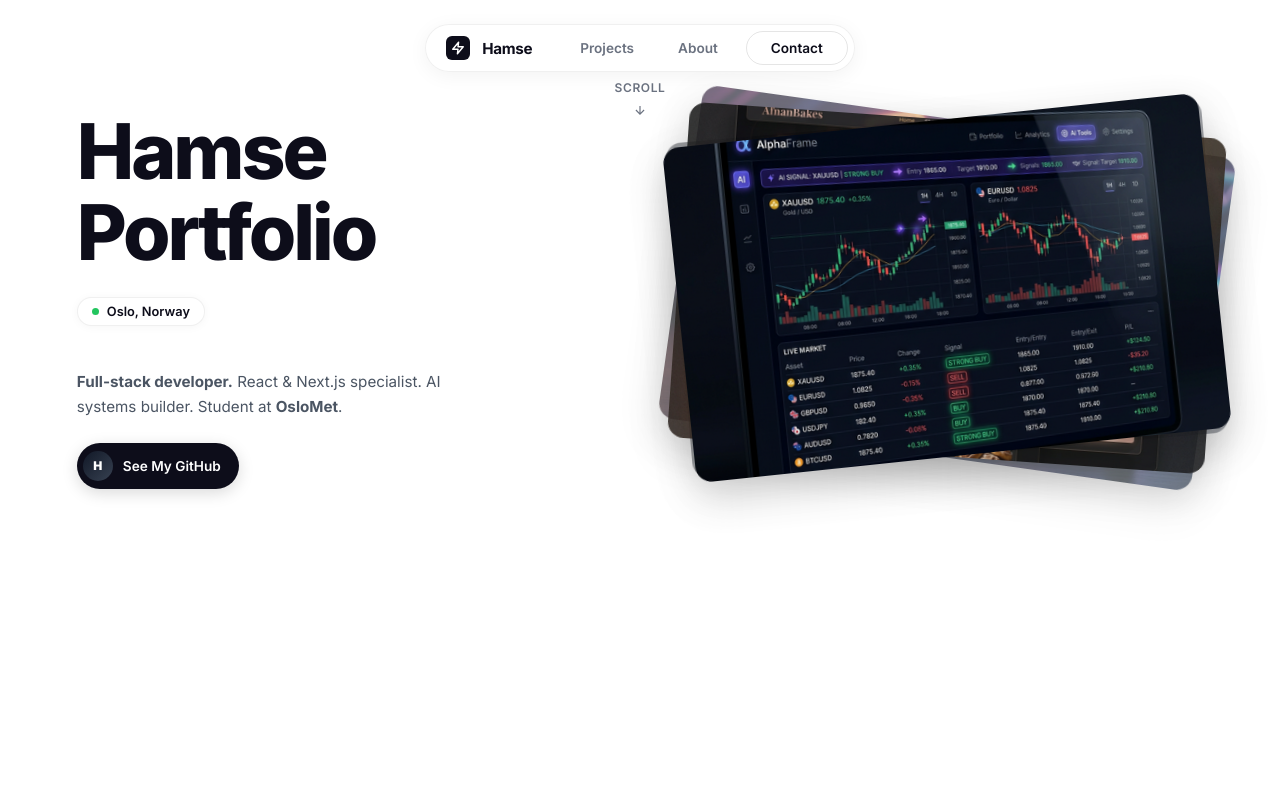
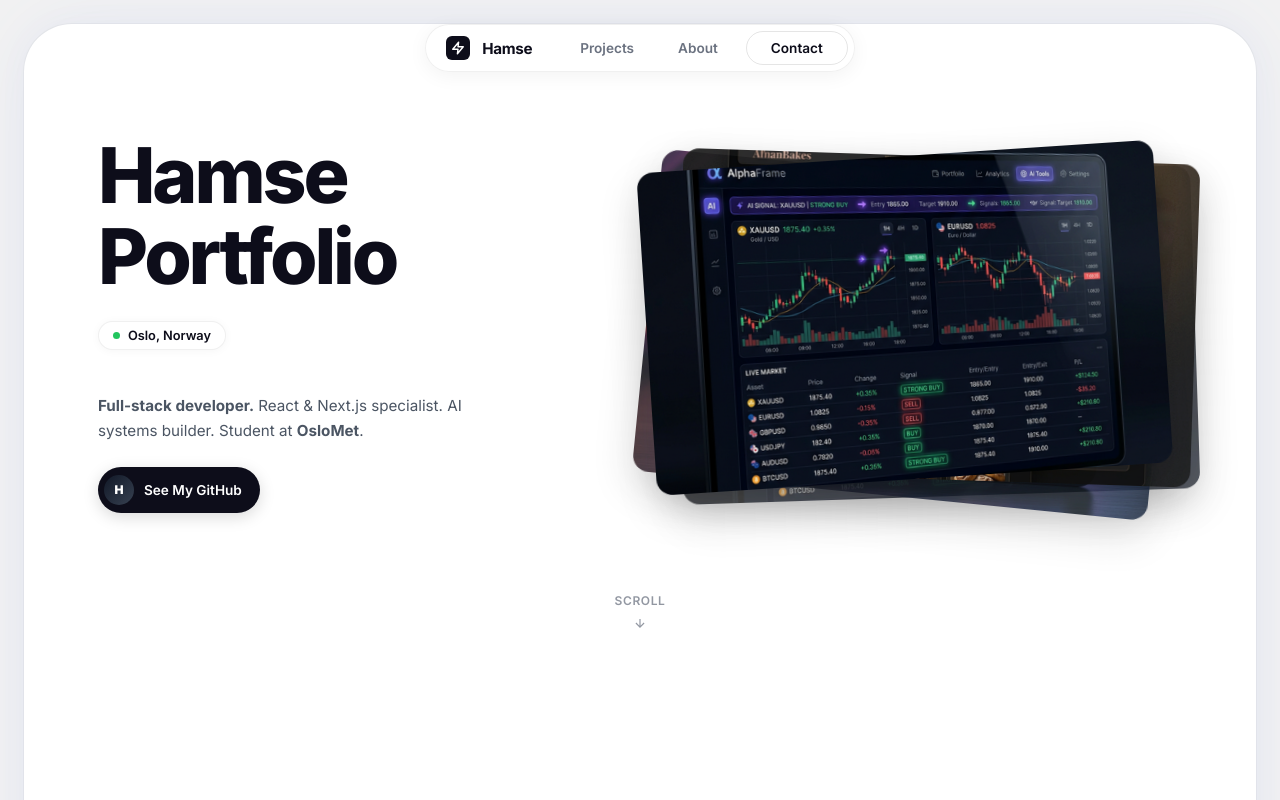
Before and after one commit to xamseslb/Hamse-portfolio, a Next.js app in the folder next-app/: page / in a window 1280 px wide. Shown: the top 800 px of the page. Built offline with nearby package versions, Linux system fonts and the light colour scheme.

Commit message:
style: adjust scroll animation bounds to trigger instantly on mouse movement

```diff
--- a/next-app/src/app/page.js
+++ b/next-app/src/app/page.js
@@ -8,9 +8,13 @@
   return (
     <div className={styles.page}>
       <Nav />
-      <HeroSection />
-      <ContactSection />
-      <Footer />
+      <div className={styles.container}>
+        <main>
+          <HeroSection />
+          <ContactSection />
+        </main>
+        <Footer />
+      </div>
     </div>
   );
 }
--- a/next-app/src/app/page.module.css
+++ b/next-app/src/app/page.module.css
@@ -2,5 +2,35 @@
   position: relative;
   z-index: 1;
   min-height: 100vh;
-  overflow-x: hidden;
+  padding: 24px 24px;
+  background: #f2f2f2;
 }
+
+.container {
+  max-width: 1500px;
+  /* limits width */
+  margin: 0 auto;
+  /* centers it */
+  background: #ffffff;
+  border-radius: 48px;
+  min-height: calc(100vh - 48px);
+  position: relative;
+  overflow: visible;
+  /* so sticky nav works, or clip x if needed */
+  overflow-x: clip;
+  box-shadow:
+    0 0 80px rgba(100, 130, 240, 0.08),
+    0 0 30px rgba(100, 130, 240, 0.04),
+    0 0 0 1px rgba(0, 0, 0, 0.03);
+}
+
+@media (max-width: 900px) {
+  .page {
+    padding: 12px;
+  }
+
+  .container {
+    border-radius: 32px;
+    min-height: calc(100vh - 24px);
+  }
+}
--- a/next-app/src/components/HeroSection.jsx
+++ b/next-app/src/components/HeroSection.jsx
@@ -13,13 +13,11 @@
 ];
 
 function ProjectCard({ project, progress, stackRotate, fromX, fromY, toX, toY, zIdx, stackOpacity }) {
-    // Austin's layout has the animation happen over the full 0 -> 1 range
-    // so that even the slightest scroll adjusts the cards, keeping it 1:1 responsive
-    const x = useTransform(progress, [0, 1], [fromX, toX]);
-    const y = useTransform(progress, [0, 1], [fromY, toY]);
-    const rotate = useTransform(progress, [0, 1], [stackRotate, 0]);
-    const opacity = useTransform(progress, [0, 0.15], [stackOpacity, 1]);
-    const infoOpacity = useTransform(progress, [0.6, 0.9], [0, 1]);
+    const x = useTransform(progress, [0, 0.35], [fromX, toX]);
+    const y = useTransform(progress, [0, 0.35], [fromY, toY]);
+    const rotate = useTransform(progress, [0, 0.35], [stackRotate, 0]);
+    const opacity = useTransform(progress, [0, 0.05], [stackOpacity, 1]);
+    const infoOpacity = useTransform(progress, [0.15, 0.35], [0, 1]);
 
     return (
         <motion.a
@@ -54,26 +52,28 @@
         offset: ['start start', 'end end'],
     });
 
-    // RESTORED SPRING: The scroll felt "stiff" and "hard" without it.
-    // We use a highly responsive, tight spring to give that fluid Austin feel
+    // A very light, single spring physics wrapper to give Austin's "free" feeling without the heavy stutter
     const smoothProgress = useSpring(scrollYProgress, {
-        stiffness: 150,
-        damping: 22,
-        mass: 0.5,
-        restDelta: 0.0001
+        stiffness: 120,
+        damping: 24,
+        restDelta: 0.001
     });
 
-    const headingOpacity = useTransform(smoothProgress, [0.1, 0.3], [0, 1]);
-    const headingY = useTransform(smoothProgress, [0.1, 0.3], [30, 0]);
+    const headingOpacity = useTransform(smoothProgress, [0.2, 0.35], [0, 1]);
+    const headingY = useTransform(smoothProgress, [0.2, 0.35], [20, 0]);
 
-    const dividerOpacity = useTransform(smoothProgress, [0.05, 0.2], [0, 1]);
-    const scrollHintOp = useTransform(smoothProgress, [0, 0.05], [1, 0]);
-    const viewMoreOp = useTransform(smoothProgress, [0.8, 1], [0, 1]);
+    const dividerOpacity = useTransform(smoothProgress, [0.15, 0.3], [0, 1]);
+    const scrollHintOp = useTransform(smoothProgress, [0, 0.08], [1, 0]);
+    const viewMoreOp = useTransform(smoothProgress, [0.65, 0.75], [0, 1]);
 
     return (
         <section ref={containerRef} className={styles.scrollContainer}>
 
-            {/* LAYER 1: Normal document flow. Hero text scrolls away naturally. */}
+            {/*
+        LAYER 1: Normal document flow.
+        This is why it felt rigid before - the hero text couldn't scroll away naturally.
+        Now it will scroll up as the user moves down, exposing the background gracefully.
+      */}
             <div className={styles.normalFlowContent}>
                 <div className={styles.heroText}>
                     <h1 className={styles.heroName}>
@@ -102,6 +102,7 @@
                     </a>
                 </div>
 
+                {/* Scroll hint naturally situated in the document flow */}
                 <motion.div
                     className={styles.scrollHintRaw}
                     style={{ opacity: scrollHintOp }}
@@ -113,61 +114,64 @@
                 </motion.div>
             </div>
 
-            {/* LAYER 2: The sticky cards viewport */}
+            {/*
+        LAYER 2: The sticky cards.
+        They stay frozen on the screen while the heroText scrolls up behind them.
+      */}
             <div className={styles.stickyCardsViewport}>
 
+                {/* Divider line that appears over time */}
                 <motion.div className={styles.divider} style={{ opacity: dividerOpacity }} />
 
+                {/* "Latest Projects" heading fades in */}
                 <motion.div className={styles.gridHeading} style={{ opacity: headingOpacity, y: headingY }}>
                     <h2 className={styles.latestTitle}>Latest Projects</h2>
                 </motion.div>
 
+                {/* Project Cards */}
                 <div className={styles.cardsWrapper}>
-                    {/* Card 0: AlphaFrame (Top Left) */}
                     <ProjectCard
                         project={PROJECTS[0]}
                         progress={smoothProgress}
-                        stackRotate={-6}
+                        stackRotate={-4}
                         fromX={0} fromY={0}
-                        toX={-550} toY={180}
+                        toX={-500} toY={200}
                         zIdx={4}
                         stackOpacity={1}
                     />
 
-                    {/* Card 1: AfnanBakes (Top Right) */}
                     <ProjectCard
                         project={PROJECTS[1]}
                         progress={smoothProgress}
-                        stackRotate={4}
+                        stackRotate={2}
                         fromX={0} fromY={0}
-                        toX={50} toY={120}  /* Reduced spread slightly so it stays centered inside container */
+                        toX={20} toY={200}
                         zIdx={3}
                         stackOpacity={0.9}
                     />
 
-                    {/* Card 2: Bounce Master (Bottom Left) */}
                     <ProjectCard
                         project={PROJECTS[2]}
                         progress={smoothProgress}
-                        stackRotate={8}
+                        stackRotate={6}
                         fromX={0} fromY={0}
-                        toX={-600} toY={520}
+                        toX={-500} toY={480}
                         zIdx={2}
-                        stackOpacity={0.6}
+                        stackOpacity={0.7}
                     />
 
-                    {/* Card 3: IAO/Placeholder (Bottom Right) */}
                     <ProjectCard
                         project={PROJECTS[3]}
                         progress={smoothProgress}
-                        stackRotate={-5}
+                        stackRotate={-2}
                         fromX={0} fromY={0}
                         toX={20} toY={480}
                         zIdx={1}
-                        stackOpacity={0.4}
+                        stackOpacity={0.5}
                     />
                 </div>
 
+                {/* View More Projects fading in at the end */}
                 <motion.div className={styles.viewMore} style={{ opacity: viewMoreOp }}>
                     <a href="/projects">View More Projects ↗</a>
                 </motion.div>
--- a/next-app/src/components/HeroSection.module.css
+++ b/next-app/src/components/HeroSection.module.css
@@ -10,20 +10,16 @@
 /* ---- Layer 1: Normal Flow Content ---- */
 .normalFlowContent {
     position: absolute;
-    top: 0;
-    left: 0;
-    width: 100vw;
-    height: 100vh;
-    background: #ffffff;
+    /* or relative padding */
+    top: 14vh;
+    left: 6%;
+    width: 88%;
     z-index: 5;
     pointer-events: none;
     /* let clicks pass down if needed */
 }
 
 .heroText {
-    position: absolute;
-    top: 14vh;
-    left: 6%;
     max-width: 440px;
     display: flex;
     flex-direction: column;
```
